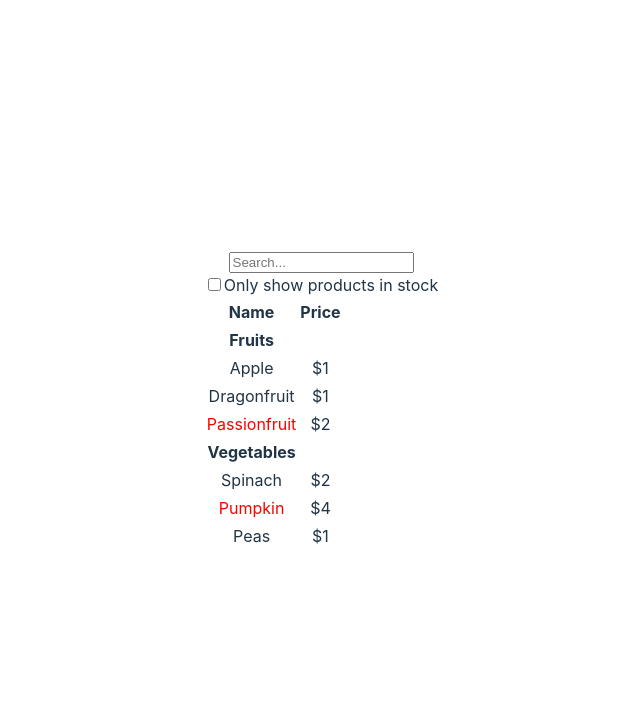
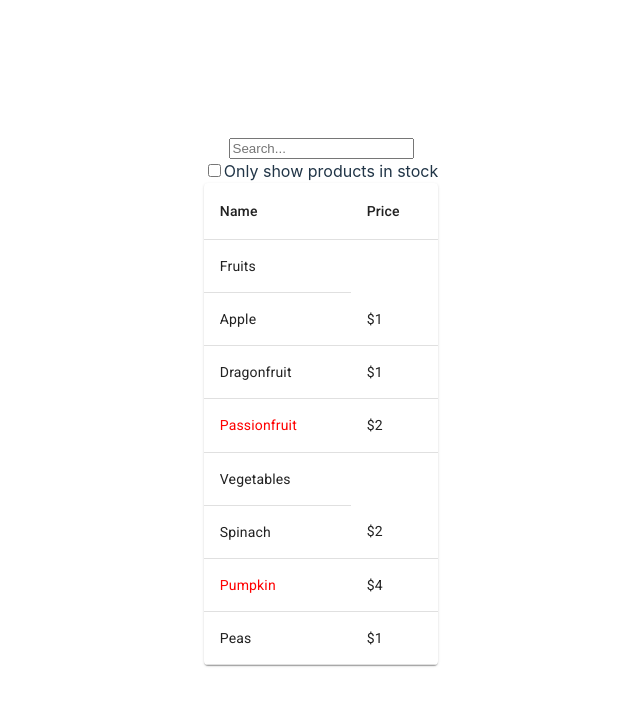
Before and after one commit to itsrafsanjani/react-product-list, a React (Vite) app: page / in a window 1280 px wide. Shown: the top 706 px of the page, without its empty margins (319-959 px from the left). Built offline with nearby package versions, Linux system fonts and the light colour scheme.

Commit message:
feat: mui installed and used in table

```diff
--- a/index.html
+++ b/index.html
@@ -5,7 +5,16 @@
     <link rel="icon" type="image/svg+xml" href="/vite.svg" />
     <meta name="viewport" content="width=device-width, initial-scale=1.0" />
     <title>Vite + React</title>
+    <link
+      rel="stylesheet"
+      href="https://fonts.googleapis.com/css?family=Roboto:300,400,500,700&display=swap"
+    />
+    <link
+      rel="stylesheet"
+      href="https://fonts.googleapis.com/icon?family=Material+Icons"
+    />
   </head>
+
   <body>
     <div id="root"></div>
     <script type="module" src="/src/main.jsx"></script>
--- a/package.json
+++ b/package.json
@@ -9,6 +9,9 @@
     "preview": "vite preview"
   },
   "dependencies": {
+    "@emotion/react": "^11.10.4",
+    "@emotion/styled": "^11.10.4",
+    "@mui/material": "^5.10.7",
     "react": "^18.2.0",
     "react-dom": "^18.2.0"
   },
--- a/src/ProductCategoryRow.jsx
+++ b/src/ProductCategoryRow.jsx
@@ -1,7 +1,9 @@
+import { TableCell, TableRow } from '@mui/material'
+
 export const ProductCategoryRow = ({ category }) => {
   return (
-    <tr colSpan="2">
-      <th>{category}</th>
-    </tr>
+    <TableRow colSpan="2">
+      <TableCell>{category}</TableCell>
+    </TableRow>
   )
 }
--- a/src/ProductRow.jsx
+++ b/src/ProductRow.jsx
@@ -1,3 +1,5 @@
+import { TableRow, TableCell } from '@mui/material'
+
 export const ProductRow = ({ product }) => {
   const name = product.stocked ? (
     product.name
@@ -6,9 +8,9 @@ export const ProductRow = ({ product }) => {
   )
 
   return (
-    <tr>
-      <td>{name}</td>
-      <td>{product.price}</td>
-    </tr>
+    <TableRow>
+      <TableCell>{name}</TableCell>
+      <TableCell>{product.price}</TableCell>
+    </TableRow>
   )
 }
--- a/src/ProductTable.jsx
+++ b/src/ProductTable.jsx
@@ -1,5 +1,14 @@
 import { ProductCategoryRow } from './ProductCategoryRow'
 import { ProductRow } from './ProductRow'
+import {
+  Paper,
+  Table,
+  TableBody,
+  TableCell,
+  TableContainer,
+  TableHead,
+  TableRow,
+} from '@mui/material'
 
 export const ProductTable = ({ products, filterText, inStockOnly }) => {
   const rows = []
@@ -26,14 +35,16 @@ export const ProductTable = ({ products, filterText, inStockOnly }) => {
   })
 
   return (
-    <table>
-      <thead>
-        <tr>
-          <th>Name</th>
-          <th>Price</th>
-        </tr>
-      </thead>
-      <tbody>{rows}</tbody>
-    </table>
+    <TableContainer component={Paper}>
+      <Table>
+        <TableHead>
+          <TableRow>
+            <TableCell>Name</TableCell>
+            <TableCell>Price</TableCell>
+          </TableRow>
+        </TableHead>
+        <TableBody>{rows}</TableBody>
+      </Table>
+    </TableContainer>
   )
 }
```
Also changed, not shown: 1 other file (tests, documents, lock files or other folders).
